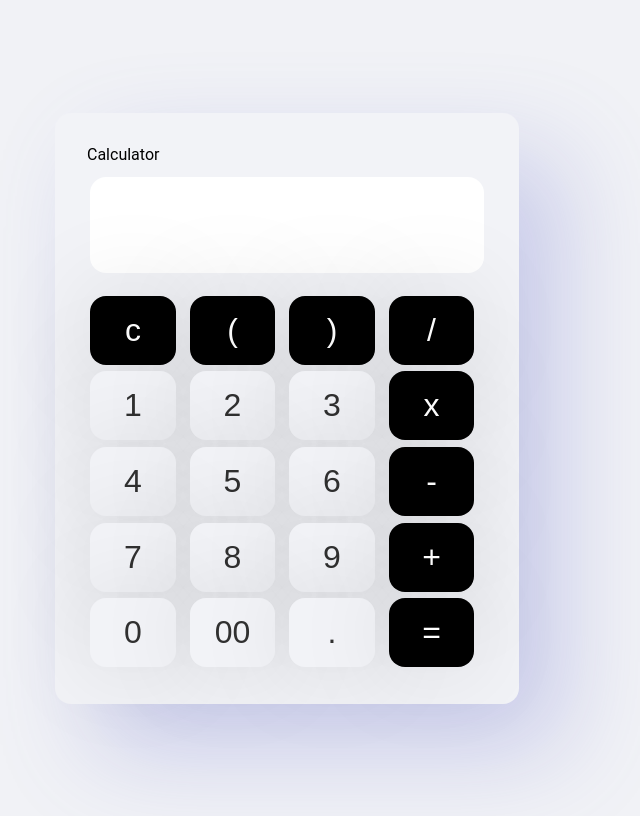
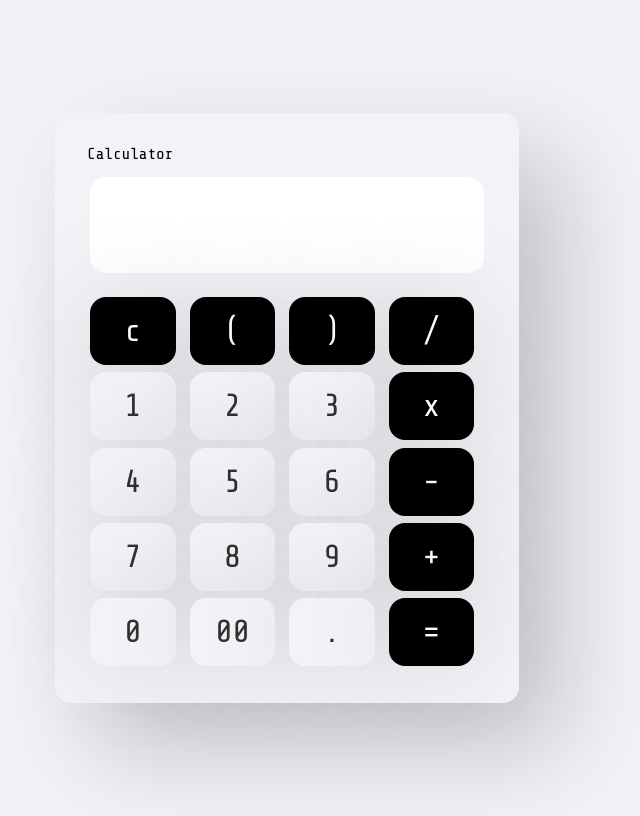
Before and after one commit to Karolinaa12/Calculator, a plain HTML site: page index.html in a window 1280 px wide. Shown: the whole page, without its empty margins (353-993 px from the left). Drawn offline with nearby package versions, Linux system fonts and the light colour scheme.

Commit message:
Imported and changed font

```diff
--- a/style.css
+++ b/style.css
@@ -1,9 +1,12 @@
+@import url("https://fonts.googleapis.com/css2?family=IBM+Plex+Mono:wght@100;200;300;400;500;600;700&display=swap");
+@import url("https://fonts.googleapis.com/css2?family=Share+Tech+Mono&display=swap");
+
 * {
   box-sizing: border-box;
+  font-family: "Share Tech Mono", monospace;
 }
 
 body {
-  font-family: "Roboto", sans-serif;
   display: flex;
   flex-direction: column;
   align-items: center;
@@ -20,7 +23,6 @@ table {
 
 td {
   width: 4rem;
-  margin: 1rem;
 }
 
 input[type="button"] {
@@ -36,7 +38,7 @@ input[type="button"] {
 }
 
 input[type="button"]:hover {
-  background-color: #313131;
+  background-color: #ff9500;
   color: #f2f3f7;
 }
 
@@ -66,7 +68,7 @@ input[type="text"] {
   background-color: #f2f3f7;
   border-radius: 1rem;
   padding: 2rem;
-  box-shadow: 42px 44px 100px 0px rgba(103, 110, 204, 0.3);
+  box-shadow: 42px 44px 100px 0px rgba(0, 0, 0, 0.199);
 }
 
 .title {
```
